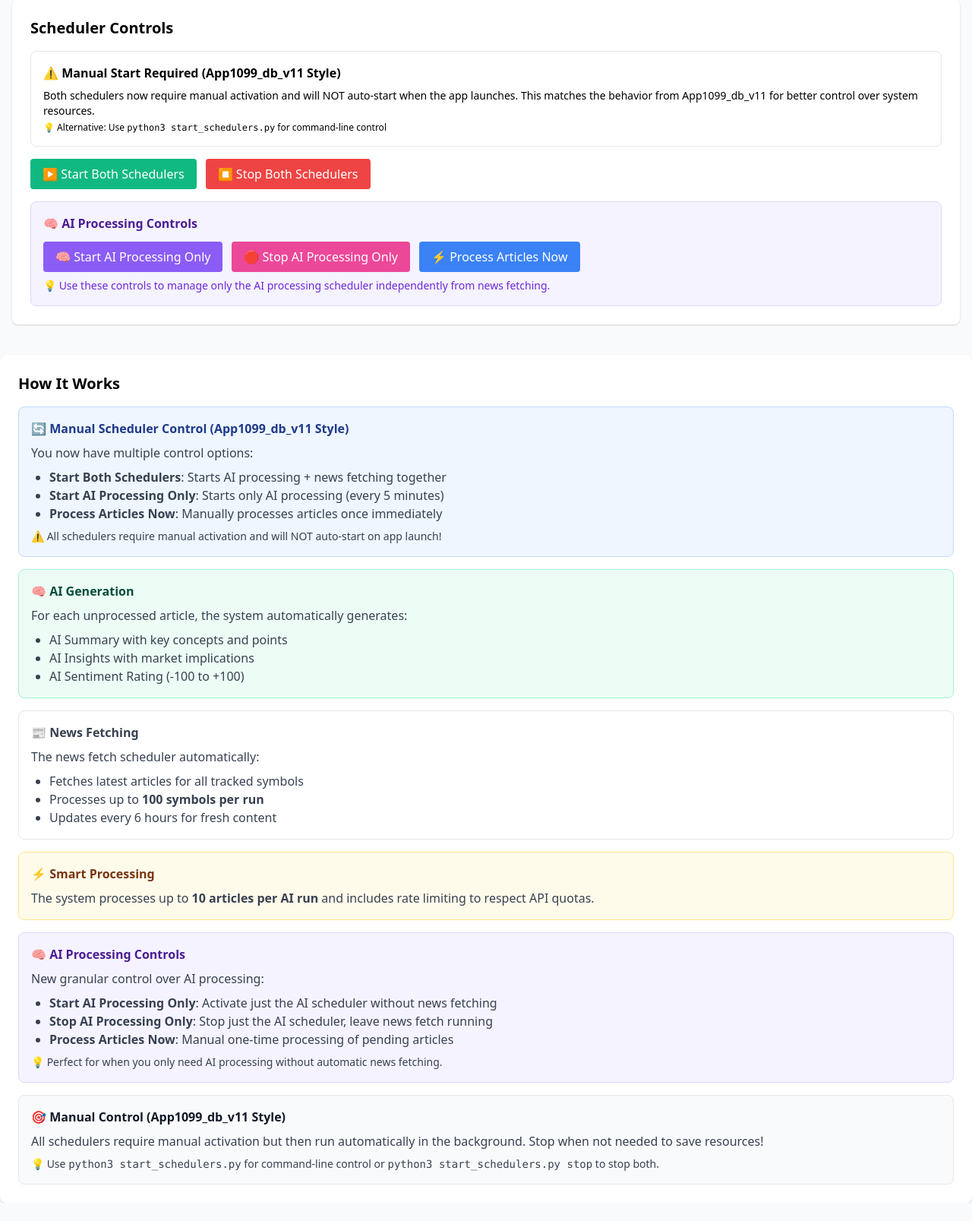
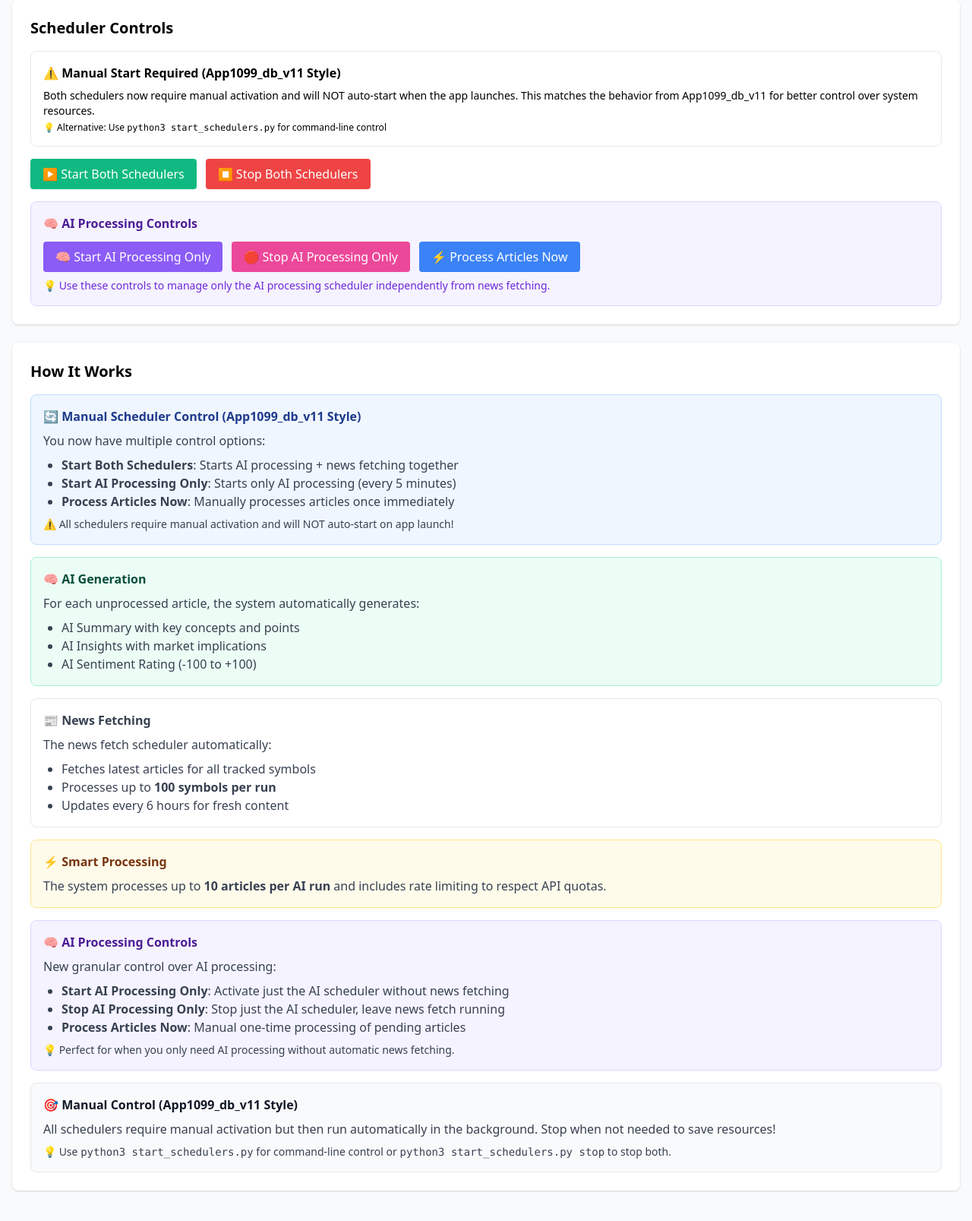
Before and after one commit to SDG223157/trendwise0706, a Python web app: template app/templates/news/scheduler_status.html in a window 1280 px wide. Shown: the part 247-1854 px from the top of the page at 76% size. Before the commit the page ends 1830 px from the top, so only its background shows below. Run offline with Jinja, Linux system fonts and the light colour scheme; the template is opened without the code that fills it, so the values that code supplies are empty.

Commit message:
Fix alignment of 'How It Works' section in scheduler interface
- Remove extra closing div tag that was breaking layout structure
- Add consistent mb-6 spacing to match other section cards
- Ensure proper visual alignment with scheduler status and controls sections
- Maintain consistent card styling across all interface sections

```diff
--- a/app/templates/news/scheduler_status.html
+++ b/app/templates/news/scheduler_status.html
@@ -114,7 +114,6 @@
                         💡 Use these controls to manage only the AI processing scheduler independently from news fetching.
                     </p>
                 </div>
-            </div>
 
                 <div id="control-status" class="hidden">
                     <!-- Status messages will appear here -->
@@ -122,7 +121,7 @@
             </div>
         </div>
 
-        <div class="bg-white rounded-lg shadow p-6">
+        <div class="bg-white rounded-lg shadow p-6 mb-6">
             <h2 class="text-xl font-semibold mb-4">How It Works</h2>
 
             <div class="space-y-4 text-gray-700">
```
